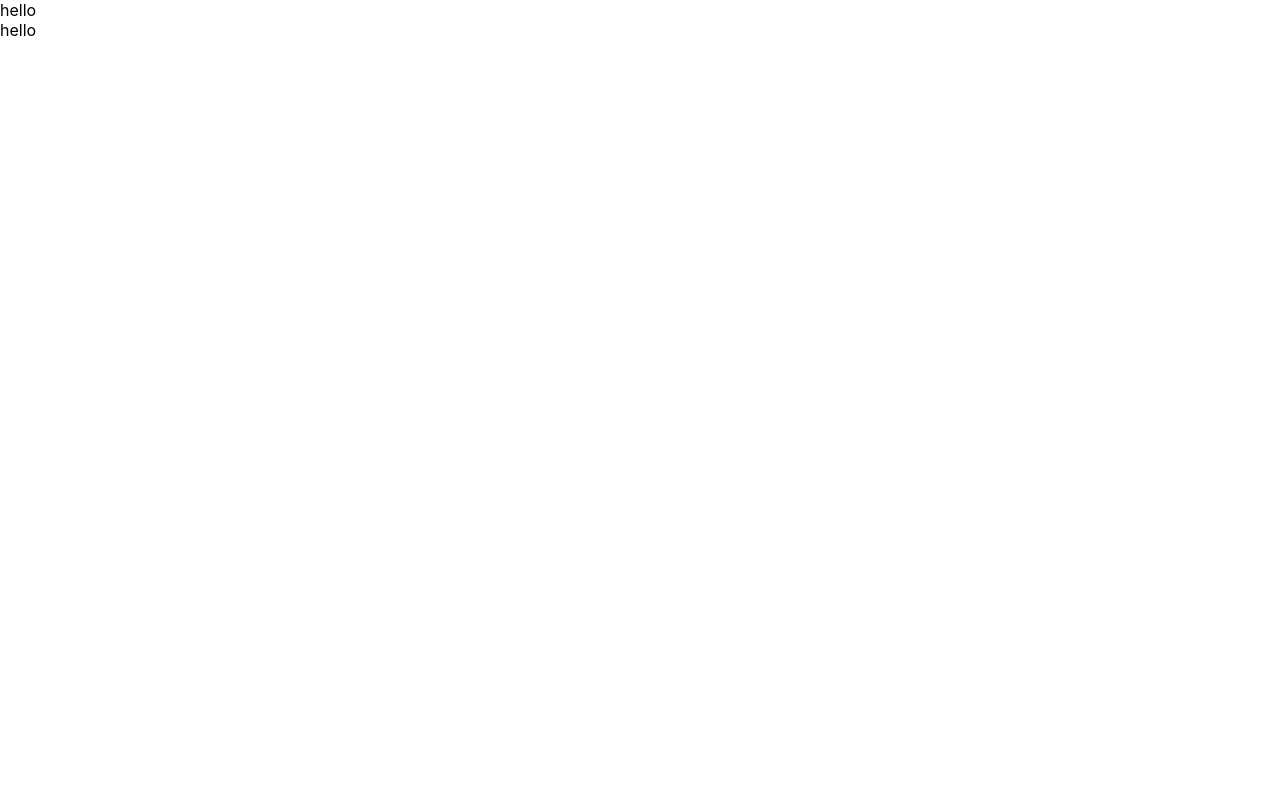
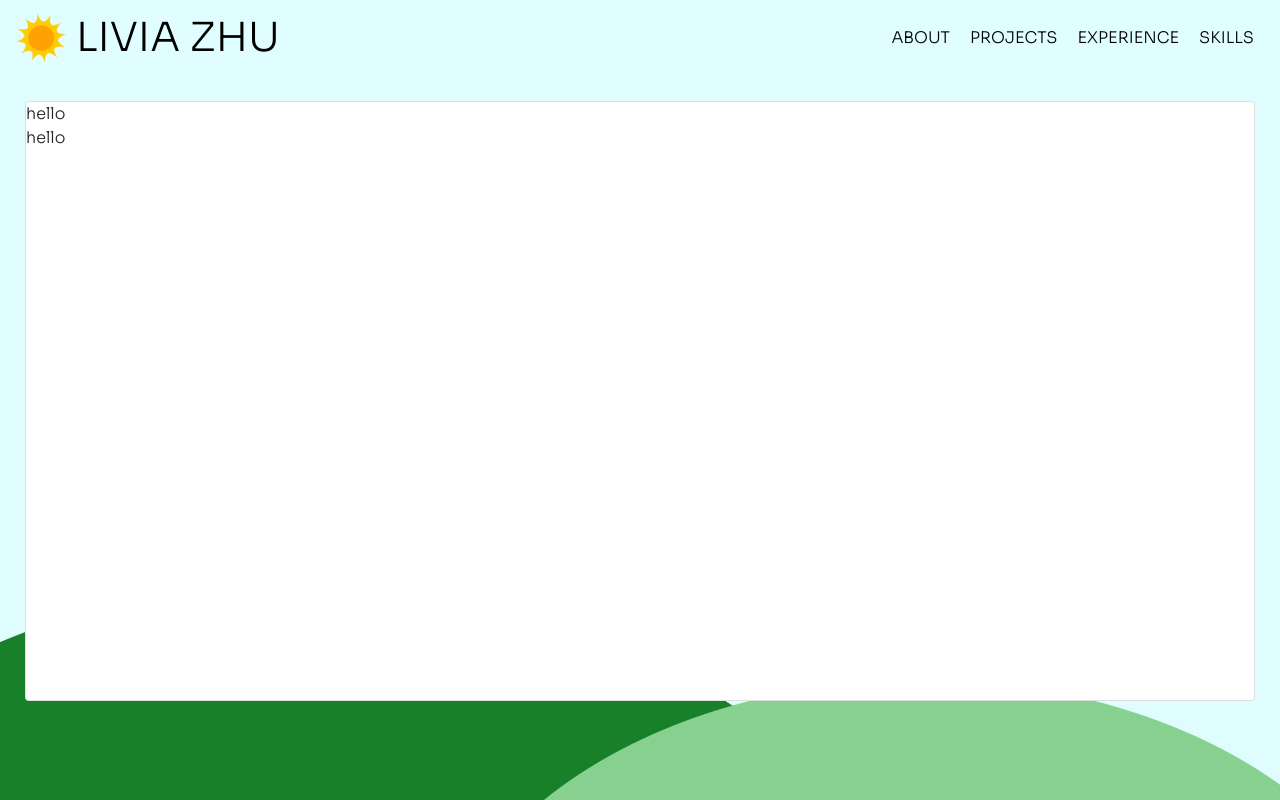
Before and after one commit to livia01px2019/personal-website, a React app: page / in a window 1280 px wide. Built offline with nearby package versions, Linux system fonts and the light colour scheme.

Commit message:
basic styles and layout

```diff
--- a/package.json
+++ b/package.json
@@ -4,11 +4,14 @@
   "version": "0.1.0",
   "private": true,
   "dependencies": {
+    "@material-ui/styles": "^4.11.4",
     "@testing-library/jest-dom": "^5.11.4",
     "@testing-library/react": "^11.1.0",
     "@testing-library/user-event": "^12.1.10",
+    "boostrap": "^2.0.0",
     "gh-pages": "^3.1.0",
     "react": "^17.0.2",
+    "react-bootstrap": "^1.5.2",
     "react-dom": "^17.0.2",
     "react-router-dom": "^5.2.0",
     "react-scripts": "4.0.3",
--- a/public/index.html
+++ b/public/index.html
@@ -24,6 +24,12 @@
       work correctly both with client-side routing and a non-root public URL.
       Learn how to configure a non-root public URL by running `npm run build`.
     -->
+    <link
+      rel="stylesheet"
+      href="https://cdn.jsdelivr.net/npm/bootstrap@4.6.0/dist/css/bootstrap.min.css"
+      integrity="sha384-B0vP5xmATw1+K9KRQjQERJvTumQW0nPEzvF6L/Z6nronJ3oUOFUFpCjEUQouq2+l"
+      crossorigin="anonymous"
+    />
     <title>React App</title>
   </head>
   <body>
--- a/src/Header.js
+++ b/src/Header.js
@@ -2,17 +2,45 @@ import React from 'react';
 import './index.css';
 import {
     BrowserRouter as Router,
-    Switch,
-    Route
+    Link
 } from "react-router-dom";
+import sunImage from './images/sun.png';
+import moonImage from './images/moon.png';
+
+import Navbar from 'react-bootstrap/Navbar';
+import Nav from 'react-bootstrap/Nav';
+import NavDropdown from 'react-bootstrap/NavDropdown';
 
 export default class Header extends React.Component {
 
     render() {
+      const dayTextStyle = {
+        color: "black"
+      }
+      const nightTextStyle = {
+        color: "white"
+      }
+
       return (
-        <div>
-          hello
-        </div>
+        <Navbar expand="lg" sticky="top" id="nav">
+                <Navbar.Brand className="header-left">
+                <img
+                  onClick={() => {this.props.setDayMode(!this.props.dayMode)}}
+                  src={this.props.dayMode ? sunImage : moonImage}
+                  alt="picture of sun"
+                  className="logo" />
+                  <h1 className="header-brand" style={this.props.dayMode ? dayTextStyle : nightTextStyle}>LIVIA ZHU</h1>
+               </Navbar.Brand>
+                <Navbar.Toggle aria-controls="basic-navbar-nav" />
+                <Navbar.Collapse id="basic-navbar-nav" className="justify-content-end">
+                    <Nav>
+                      <Link to="/" className="header-link" style={this.props.dayMode ? dayTextStyle : nightTextStyle}>ABOUT</Link>
+                      <Link to="/" className="header-link" style={this.props.dayMode ? dayTextStyle : nightTextStyle}>PROJECTS</Link>
+                      <Link to="/" className="header-link" style={this.props.dayMode ? dayTextStyle : nightTextStyle}>EXPERIENCE</Link>
+                      <Link to="/" className="header-link" style={this.props.dayMode ? dayTextStyle : nightTextStyle}>SKILLS</Link>
+                    </Nav>
+                </Navbar.Collapse>
+            </Navbar>
       )
     }
   }
--- a/src/index.css
+++ b/src/index.css
@@ -1,6 +1,12 @@
+@font-face {
+  font-family: SoraLight;
+  src: url("./fonts/Sora-Light.ttf");
+  font-display: swap;
+}
+
 body {
   margin: 0;
-  font-family: -apple-system, BlinkMacSystemFont, 'Segoe UI', 'Roboto', 'Oxygen',
+  font-family: SoraLight, -apple-system, BlinkMacSystemFont, 'Segoe UI', 'Roboto', 'Oxygen',
     'Ubuntu', 'Cantarell', 'Fira Sans', 'Droid Sans', 'Helvetica Neue',
     sans-serif;
   -webkit-font-smoothing: antialiased;
@@ -11,3 +17,47 @@ code {
   font-family: source-code-pro, Menlo, Monaco, Consolas, 'Courier New',
     monospace;
 }
+
+.website {
+  height: 100vh;
+  width: 100vw;
+  background-repeat: no-repeat;
+  background-size: cover;
+  background-position: bottom;
+  background-attachment: fixed;
+}
+
+.logo {
+  width: 50px;
+  height: 50px;
+  margin-right: 10px;
+}
+
+.header {
+  width: calc(100% - 20px);
+  padding: 10px;
+  display: flex;
+  flex-direction: row;
+  align-items: center;
+  justify-content: space-between;
+}
+
+.header-left {
+  display: flex;
+  flex-direction: row;
+  align-items: center;
+}
+
+.header-link {
+  margin: 10px;
+}
+
+.header-brand {
+  margin-bottom: 0px
+}
+
+.card {
+  width: calc(100vw - 50px);
+  min-height: calc(100vh - 200px);
+  margin: 25px;
+}
--- a/src/index.js
+++ b/src/index.js
@@ -12,18 +12,61 @@ import {
 import About from './About.js';
 import Header from './Header.js';
 import Error from './Error.js';
+import dayBackground from './images/day-background.jpg';
+import nightBackground from './images/night-background.jpg';
 
-ReactDOM.render(
-  <React.StrictMode>
+class App extends React.Component {
+
+  dayBackground = {
+    backgroundImage: `url(${dayBackground})`
+  }
+  nightBackground = {
+    backgroundImage: `url(${nightBackground})`
+  }
+
+  dayCard = {
+    backgroundColor: "white"
+  }
+  nightCard = {
+    backgroundColor: "white"
+  }
+
+  constructor(props) {
+    super(props);
+
+    this.state = {
+      dayMode: true
+    };
+    this.setDayMode = this.setDayMode.bind(this);
+  }
+
+  setDayMode(b) {
+    this.setState({ dayMode: b })
+  }
+
+  render() {
+    return (
       <Router>
-      <Header />
+        <div className="website" style={this.state.dayMode ? this.dayBackground : this.nightBackground}>
+          <Header dayMode={this.state.dayMode} setDayMode={this.setDayMode}/>
 
+          <div className="card" style={this.dayMode ? this.dayCard : this.nightCard}>
+            hello
             <Switch>
               <Route exact path="/" component={About}></Route>
               <Route component={Error}></Route>
             </Switch>
+          </div>
 
+        </div>
       </Router>
+      )
+  }
+}
+
+ReactDOM.render(
+  <React.StrictMode>
+    <App/>
   </React.StrictMode>,
   document.getElementById('root')
 );
```
Also changed, not shown: public/logo192.png (deleted), public/logo512.png (deleted), src/fonts/Sora-Bold.ttf (added), src/fonts/Sora-ExtraBold.ttf (added), src/fonts/Sora-ExtraLight.ttf (added), src/fonts/Sora-Light.ttf (added), src/fonts/Sora-Medium.ttf (added), src/fonts/Sora-Regular.ttf (added), src/fonts/Sora-SemiBold.ttf (added), src/fonts/Sora-Thin.ttf (added), src/images/day-background.jpg (added), src/images/moon.png (added), src/images/night-background.jpg (added), 1 other file. Lines whose indentation alone changed are shown as unchanged.
